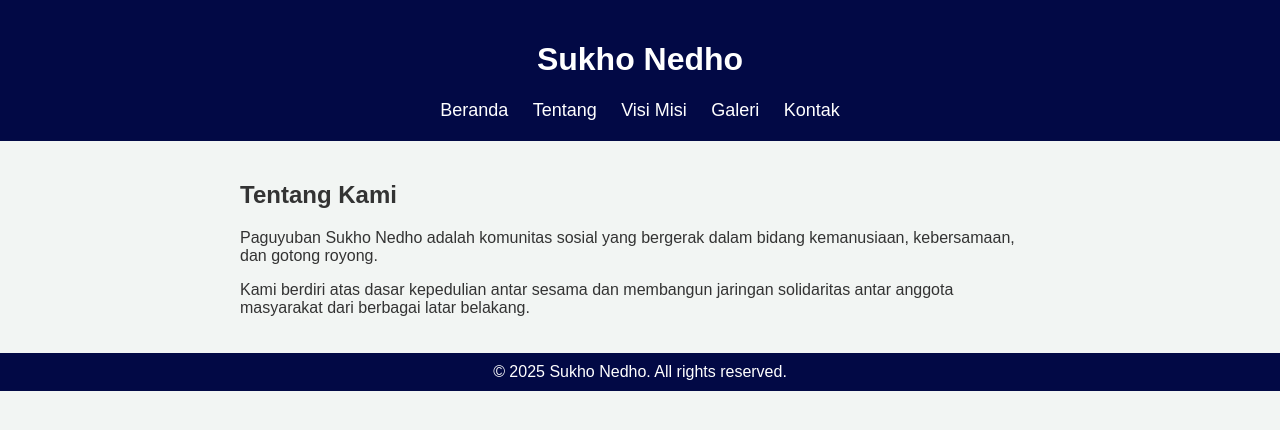
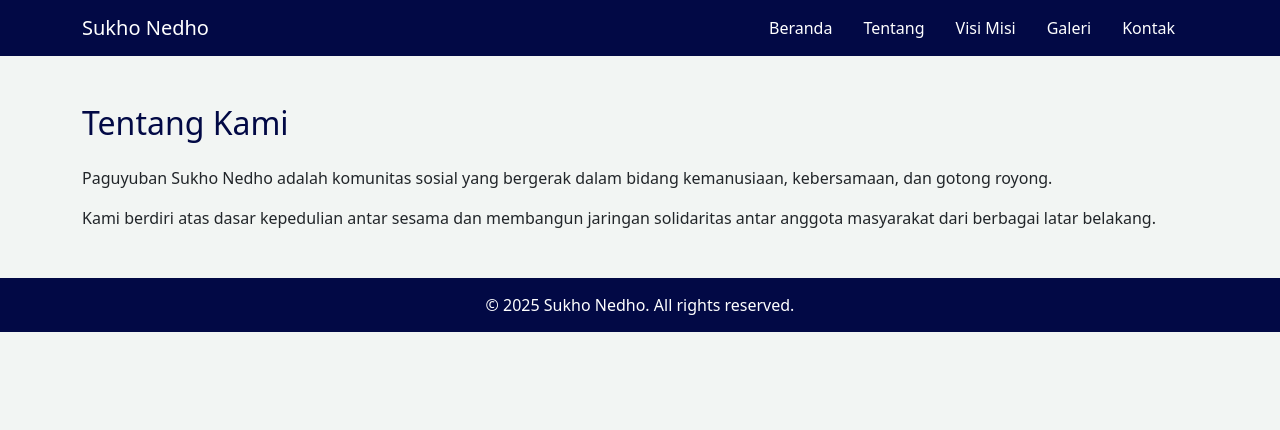
Before and after one commit to sukonedhopaguyuban-art/sukhonedho, a plain HTML site: page tentang.html in a window 1280 px wide. Drawn offline with nearby package versions, Linux system fonts and the light colour scheme.

Commit message:
Update tentang.html

```diff
--- a/tentang.html
+++ b/tentang.html
@@ -4,74 +4,63 @@
   <meta charset="UTF-8" />
   <meta name="viewport" content="width=device-width, initial-scale=1.0"/>
   <title>Tentang Kami - Sukho Nedho</title>
+  <link href="https://cdn.jsdelivr.net/npm/bootstrap@5.3.3/dist/css/bootstrap.min.css" rel="stylesheet">
   <style>
     body {
-      font-family: Arial, sans-serif;
-      margin: 0;
-      padding: 0;
-      background: #f2f5f3;
-      color: #333;
+      background-color: #f2f5f3;
     }
-    header {
-      background: #020945;
-      color: white;
-      padding: 20px;
-      text-align: center;
+    .navbar {
+      background-color: #020945;
     }
-    main {
-      padding: 20px;
-      max-width: 800px;
-      margin: auto;
+    .navbar a {
+      color: #fff !important;
+      margin-right: 15px;
     }
-    footer {
-      background: #020945;
+    .footer {
+      background-color: #020945;
       color: white;
       text-align: center;
-      padding: 10px;
+      padding: 15px 0;
+      margin-top: 30px;
     }
-    nav a {
-      color: white;
-      text-decoration: none;
-      margin: 0 10px;
-      font-size: 18px;
-    }
-    nav a:hover {
-      text-decoration: underline;
-    }
-
-    /* RESPONSIF UNTUK HP */
-    @media screen and (max-width: 600px) {
-      header, main, footer {
-        padding: 15px;
-      }
-      nav a {
-        display: block;
-        margin: 10px 0;
-        font-size: 20px;
-      }
+    h1, h2 {
+      color: #020945;
     }
   </style>
 </head>
 <body>
-  <header>
-    <h1>Sukho Nedho</h1>
-    <nav>
-      <a href="index.html">Beranda</a>
-      <a href="tentang.html">Tentang</a>
-      <a href="visi.html">Visi Misi</a>
-      <a href="galeri.html">Galeri</a>
-      <a href="kontak.html">Kontak</a>
-    </nav>
-  </header>
 
-  <main>
-    <h2>Tentang Kami</h2>
+  <!-- Navbar -->
+  <nav class="navbar navbar-expand-lg navbar-dark">
+    <div class="container">
+      <a class="navbar-brand" href="index.html">Sukho Nedho</a>
+      <button class="navbar-toggler" type="button" data-bs-toggle="collapse" data-bs-target="#navMenu">
+        <span class="navbar-toggler-icon"></span>
+      </button>
+      <div class="collapse navbar-collapse" id="navMenu">
+        <ul class="navbar-nav ms-auto">
+          <li class="nav-item"><a class="nav-link" href="index.html">Beranda</a></li>
+          <li class="nav-item"><a class="nav-link active" href="tentang.html">Tentang</a></li>
+          <li class="nav-item"><a class="nav-link" href="visi.html">Visi Misi</a></li>
+          <li class="nav-item"><a class="nav-link" href="galeri.html">Galeri</a></li>
+          <li class="nav-item"><a class="nav-link" href="kontak.html">Kontak</a></li>
+        </ul>
+      </div>
+    </div>
+  </nav>
+
+  <!-- Konten Utama -->
+  <div class="container my-5">
+    <h2 class="mb-4">Tentang Kami</h2>
     <p>Paguyuban Sukho Nedho adalah komunitas sosial yang bergerak dalam bidang kemanusiaan, kebersamaan, dan gotong royong.</p>
     <p>Kami berdiri atas dasar kepedulian antar sesama dan membangun jaringan solidaritas antar anggota masyarakat dari berbagai latar belakang.</p>
-  </main>
+  </div>
 
-  <footer>
+  <!-- Footer -->
+  <div class="footer">
     &copy; 2025 Sukho Nedho. All rights reserved.
-  </footer>
+  </div>
+
+  <script src="https://cdn.jsdelivr.net/npm/bootstrap@5.3.3/dist/js/bootstrap.bundle.min.js"></script>
 </body>
 </html>
```
